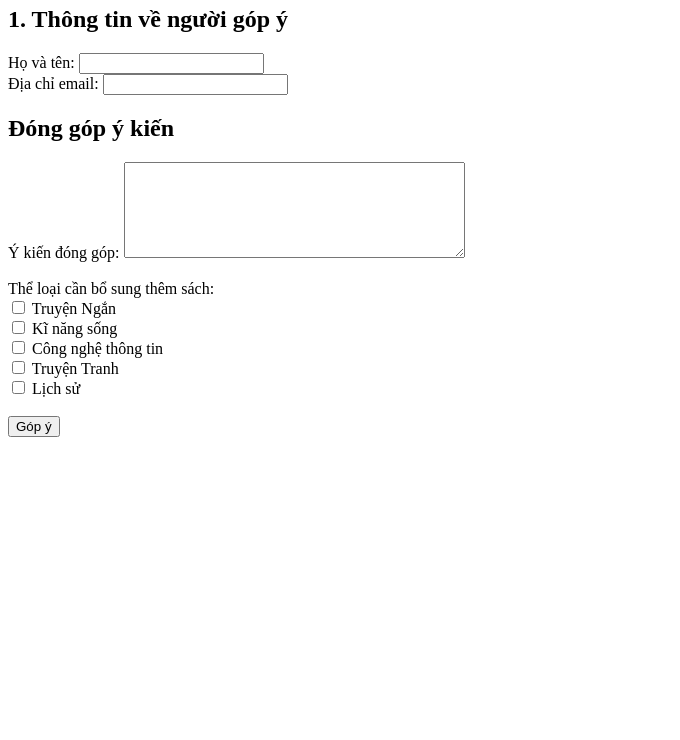
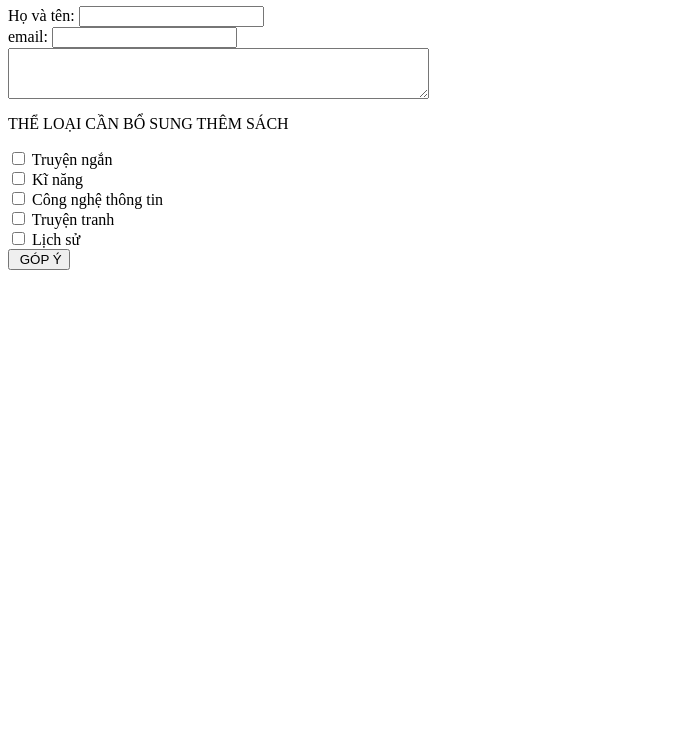
Before and after one commit to AnhThu1377/AnhThu12J, a plain HTML site: page bai7-nv2.html in a window 1280 px wide. Shown: the part 60-800 px from the top of the page, without its empty margins (0-680 px from the left). Drawn offline with Linux system fonts and the light colour scheme.

Commit message:
Update bai7-nv2.html

```diff
--- a/bai7-nv2.html
+++ b/bai7-nv2.html
@@ -1,28 +1,23 @@
 <html>
   <head>
-  <title>Bai7-NV2</title>
     <meta charset="utf-8">
+    <link href="../style.css" rel="stylesheet" type="text/css">
   </head>
   <body>
-  <h1>Đóng góp ý kiến cho thư viện của nhà trường</h1>
-  <form action="bai7-nv3.html">
-    <h2>1. Thông tin về người góp ý</h2>
-    <label>Họ và tên: <input type="text" name="txtTen"></label><br>
-    <label>Địa chỉ email: <input type="email" name="txtEmail"></label><br>
-
-    <h2>Đóng góp ý kiến</h2>
-    <label>Ý kiến đóng góp:
-        <textarea name="txtComment" rows="6" cols="40"></textarea>
-    </label><br><br>
-
-    <label>Thể loại cần bổ sung thêm sách:</label><br>
-    <input type="checkbox" name="chkTruyenNgan"> Truyện Ngắn<br>
-    <input type="checkbox" name="chkKiNang"> Kĩ năng sống<br>
-    <input type="checkbox" name="chkCNTT"> Công nghệ thông tin<br>
-    <input type="checkbox" name="chkTruyenTranh"> Truyện Tranh<br>
-    <input type="checkbox" name="chkLichSu"> Lịch sử<br><br>
-
-    <input type="submit" name="cmd" value="Góp ý">
+    <h1> Đóng góp ý kiến cho thư viện nhà trường</h1>
+    <form action="bai7_nv3.html"> <!bước 4>
+      <label>Họ và tên: </label>
+      <input type="text" id="ten" name="ten"> <br>
+      <label>email: </label>
+      <input type="text" id="email" name="email"> <br>
+      <textarea id="yk" name="yk" cols=50 rows="3"> </textarea> <br>
+      <p> THỂ LOẠI CẦN BỔ SUNG THÊM SÁCH </p>
+       <input type="checkbox" name="tn"> Truyện ngắn <br>
+      <input type="checkbox" name="kn"> Kĩ năng <br>
+      <input type="checkbox" name="cntt"> Công nghệ thông tin <br>
+      <input type="checkbox" name="tt"> Truyện tranh <br>
+      <input type="checkbox" name="ls"> Lịch sử <br>
+      <input type="submit" id="ok" name="ok" value=" GÓP Ý">
     </form>
   </body>
 </html>
```
Lines whose indentation alone changed are shown as unchanged.
